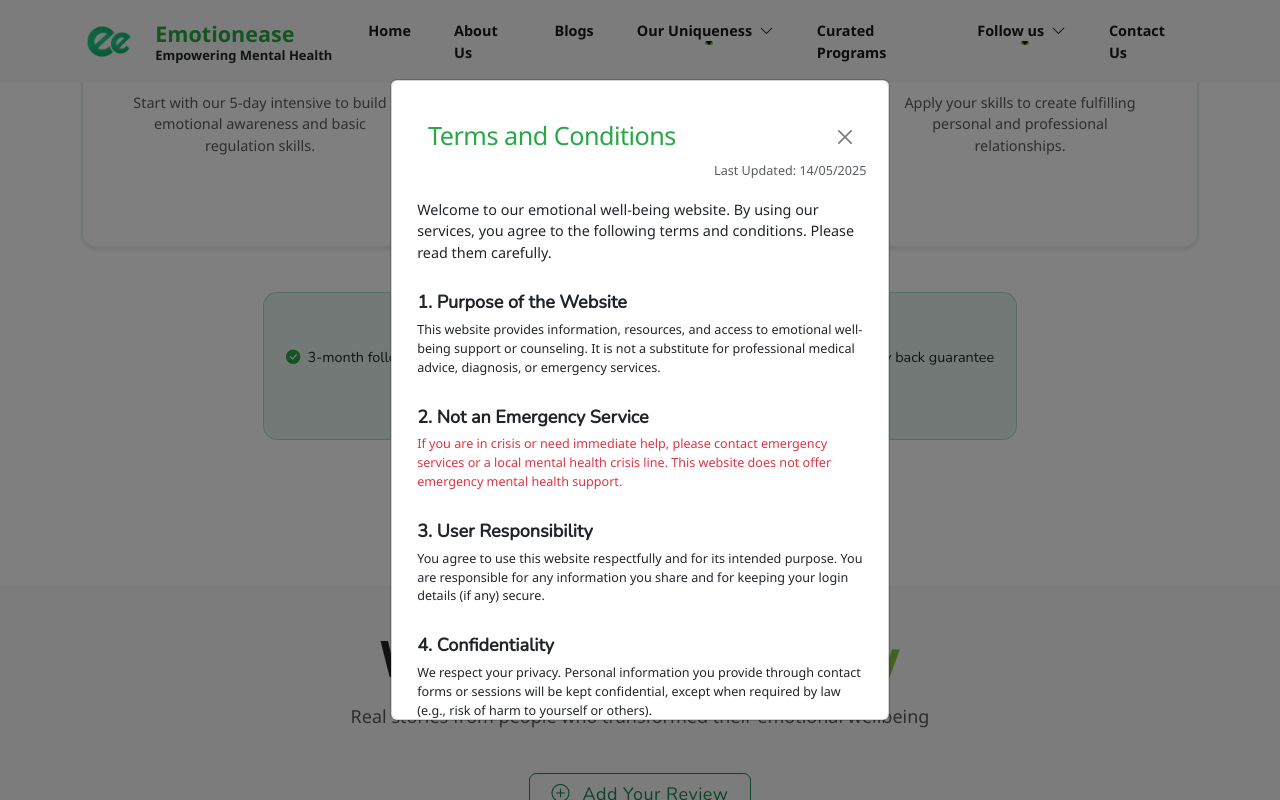
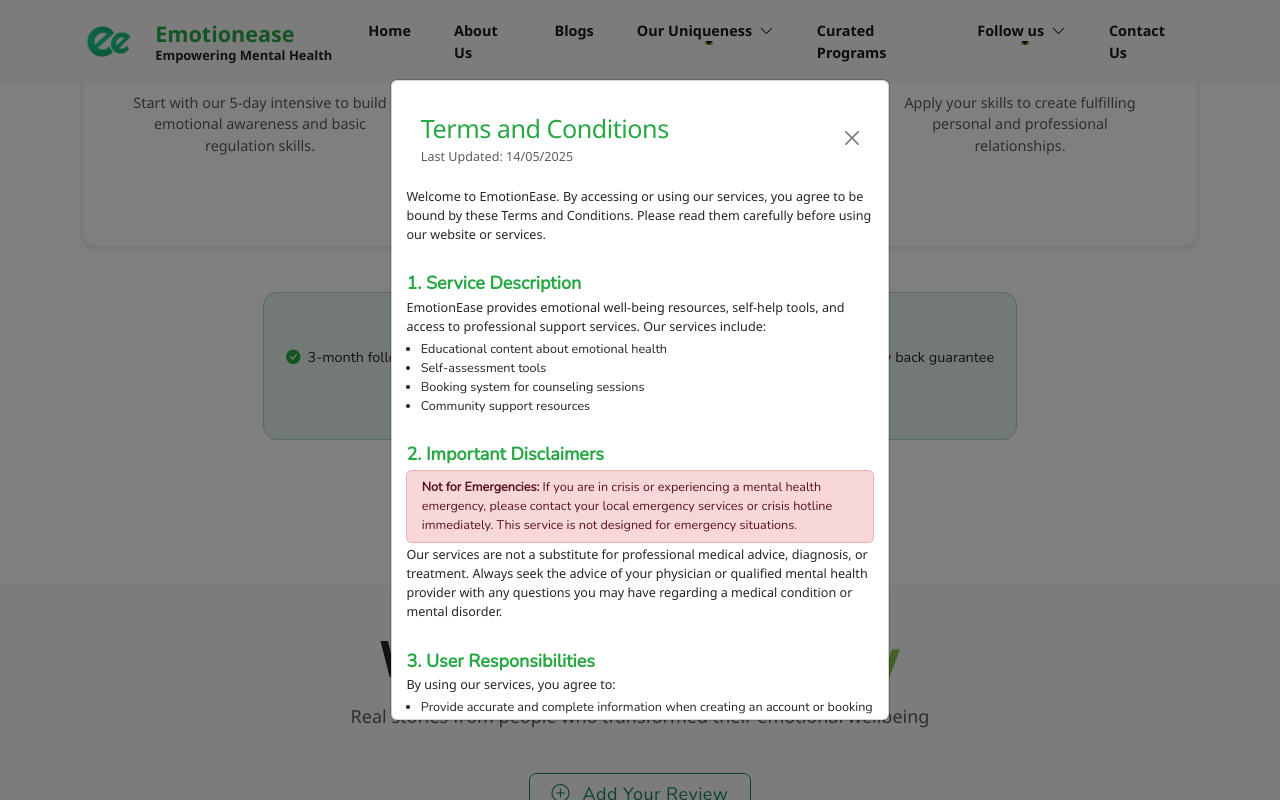
Before and after one commit to EmotionEase-dev/emotionease-Website, a React (Vite) app: page / in a window 1280 px wide. Both pictures are taken after a click on the button "*View Terms and Conditions". Shown: the part 3288-4088 px from the top of the page. Built offline with nearby package versions, Linux system fonts and the light colour scheme; a web font is replaced by a local one.

Commit message:
Terms updates

```diff
--- a/components/TermsAndConditions.jsx
+++ b/components/TermsAndConditions.jsx
@@ -2,9 +2,12 @@ import React from 'react';
 
 const TermsAndConditions = ({ onClose }) => {
   return (
-    <div className="modal-content p-4" style={{ maxHeight: '80vh', overflowY: 'auto' }}>
-      <div className="modal-header border-bottom-0 pb-0">
-        <h3 className="modal-title text-success mb-1">Terms and Conditions</h3>
+    <div className="modal-content p-3" style={{ maxHeight: '80vh', overflowY: 'auto' }}>
+      <div className="modal-header border-bottom-0 pb-0 d-flex justify-content-between align-items-center">
+        <div>
+          <h3 className="modal-title text-success mb-0">Terms and Conditions</h3>
+          <p className="text-muted small mb-0">Last Updated: 14/05/2025</p>
+        </div>
         <button
           type="button"
           className="btn-close"
@@ -12,85 +15,178 @@ const TermsAndConditions = ({ onClose }) => {
           aria-label="Close"
         ></button>
       </div>
-      <p className="text-muted text-end mb-3 small pt-1">Last Updated: 14/05/2025</p>
 
-      <div className="modal-body p-0">
-        <section className="mb-3 p-1">
-          <p className="mb-2 ">
-            Welcome to our emotional well-being website. By using our services, you agree to the following terms and conditions. Please read them carefully.
+      <div className="modal-body p-0 pt-2">
+        {/* Introduction */}
+        <section className="mb-3" style={{paddingTop: '1rem'}}>
+          <p className="mb-1 small">
+            Welcome to EmotionEase. By accessing or using our services, you agree to be bound by these Terms and Conditions.
+            Please read them carefully before using our website or services.
           </p>
         </section>
 
-        <section className="mb-3 p-1">
-          <h5 className="fw-bold">1. Purpose of the Website</h5>
-          <p className="mb-2 small">
-            This website provides information, resources, and access to emotional well-being support or counseling. It is not a substitute for professional medical advice, diagnosis, or emergency services.
+        {/* 1. Service Description */}
+        <section className="mb-3"style={{paddingTop: '1rem'}}>
+          <h5 className="fw-bold text-success mb-1">1. Service Description</h5>
+          <p className="mb-1 small">
+            EmotionEase provides emotional well-being resources, self-help tools, and access to professional support services.
+            Our services include:
+          </p>
+          <ul className="small mb-1 ps-3">
+            <li>Educational content about emotional health</li>
+            <li>Self-assessment tools</li>
+            <li>Booking system for counseling sessions</li>
+            <li>Community support resources</li>
+          </ul>
+        </section>
+
+        {/* 2. Important Disclaimers */}
+        <section className="mb-3"style={{paddingTop: '1rem'}}>
+          <h5 className="fw-bold text-success mb-1">2. Important Disclaimers</h5>
+          <div className="alert alert-danger small py-2 mb-1">
+            <strong>Not for Emergencies:</strong> If you are in crisis or experiencing a mental health emergency,
+            please contact your local emergency services or crisis hotline immediately. This service is not
+            designed for emergency situations.
+          </div>
+          <p className="small mb-1">
+            Our services are not a substitute for professional medical advice, diagnosis, or treatment.
+            Always seek the advice of your physician or qualified mental health provider with any questions
+            you may have regarding a medical condition or mental disorder.
           </p>
         </section>
 
-        <section className="mb-3 p-1">
-          <h5 className="fw-bold">2. Not an Emergency Service</h5>
-          <p className="text-danger small mb-2">
-            If you are in crisis or need immediate help, please contact emergency services or a local mental health crisis line. This website does not offer emergency mental health support.
+        {/* 3. User Responsibilities */}
+        <section className="mb-3" style={{paddingTop: '1rem'}}>
+          <h5 className="fw-bold text-success mb-1">3. User Responsibilities</h5>
+          <p className="small mb-1">
+            By using our services, you agree to:
+          </p>
+          <ul className="small mb-1 ps-3">
+            <li>Provide accurate and complete information when creating an account or booking sessions</li>
+            <li>Maintain the confidentiality of your account credentials</li>
+            <li>Use the services only for lawful purposes</li>
+            <li>Not engage in any abusive or harmful behavior toward our staff or other users</li>
+          </ul>
+        </section>
+
+        {/* 4. Session Policies */}
+        <section className="mb-3" style={{paddingTop: '1rem'}}>
+          <h5 className="fw-bold text-success mb-1">4. Session Policies</h5>
+          <h6 className="fw-bold small mt-2 mb-1">Eligibility:</h6>
+          <ul className="small mb-1 ps-3">
+            <li>Participants must be between 25-50 years old</li>
+            <li>Valid government ID may be required for verification</li>
+          </ul>
+
+          <h6 className="fw-bold small mt-2 mb-1">Booking and Cancellation:</h6>
+          <ul className="small mb-1 ps-3">
+            <li>Sessions must be cancelled or rescheduled at least 24 hours in advance</li>
+            <li>Late cancellations may result in forfeiture of session fees</li>
+            <li>No-shows will be charged the full session fee</li>
+          </ul>
+
+          <h6 className="fw-bold small mt-2 mb-1">Refund Policy:</h6>
+          <ul className="small mb-1 ps-3">
+            <li>If you end a paid session before the halfway point, you may request a 50% refund</li>
+            <li>No refunds will be issued after more than half of the session has been completed</li>
+            <li>Refunds are processed within 5-7 business days</li>
+            <li>Free sessions require no payment information</li>
+            <li>Missed free sessions may disqualify you from future free session offers</li>
+          </ul>
+        </section>
+
+        {/* 5. Privacy and Confidentiality */}
+        <section className="mb-3" style={{paddingTop: '1rem'}}>
+          <h5 className="fw-bold text-success mb-1">5. Privacy and Confidentiality</h5>
+          <p className="small mb-1">
+            We are committed to protecting your privacy. All personal information and session content will be kept
+            confidential except in these circumstances:
+          </p>
+          <ul className="small mb-1 ps-3">
+            <li>If we believe there is imminent risk of harm to yourself or others</li>
+            <li>When required by law or court order</li>
+            <li>For quality assurance purposes (with identifying information removed)</li>
+          </ul>
+          <p className="small mb-1">
+            Please review our full <a href="/privacy-policy" className="text-success">Privacy Policy</a> for more details.
           </p>
         </section>
 
-        <section className="mb-3 p-1">
-          <h5 className="fw-bold">3. User Responsibility</h5>
-          <p className="small mb-2">
-            You agree to use this website respectfully and for its intended purpose. You are responsible for any information you share and for keeping your login details (if any) secure.
+        {/* 6. Intellectual Property */}
+        <section className="mb-3" style={{paddingTop: '1rem'}}>
+          <h5 className="fw-bold text-success mb-1">6. Intellectual Property</h5>
+          <p className="small mb-1">
+            All content on this website, including text, graphics, logos, and software, is the property of EmotionEase
+            or its content suppliers and protected by intellectual property laws. You may not:
+          </p>
+          <ul className="small mb-1 ps-3">
+            <li>Reproduce, distribute, or modify any content without our express written permission</li>
+            <li>Use any automated systems to access or scrape our website</li>
+            <li>Create derivative works based on our content</li>
+          </ul>
+        </section>
+
+        {/* 7. Limitation of Liability */}
+        <section className="mb-3"style={{paddingTop: '1rem'}}>
+          <h5 className="fw-bold text-success mb-1">7. Limitation of Liability</h5>
+          <p className="small mb-1">
+            EmotionEase shall not be liable for any indirect, incidental, special, consequential or punitive damages,
+            including without limitation, loss of profits, data, use, goodwill, or other intangible losses, resulting from:
+          </p>
+          <ul className="small mb-1 ps-3">
+            <li>Your access to or use of or inability to access or use the services</li>
+            <li>Any conduct or content of any third party on the services</li>
+            <li>Any unauthorized access, use or alteration of your transmissions or content</li>
+          </ul>
+        </section>
+
+        {/* 8. Changes to Terms */}
+        <section className="mb-3"style={{paddingTop: '1rem'}}>
+          <h5 className="fw-bold text-success mb-1">8. Changes to Terms</h5>
+          <p className="small mb-1">
+            We reserve the right to modify these terms at any time. We will notify you of any changes by updating the
+            "Last Updated" date at the top of this document. Your continued use of our services after such modifications
+            constitutes your acceptance of the revised terms.
           </p>
         </section>
 
-        <section className="mb-3 p-1">
-          <h5 className="fw-bold">4. Confidentiality</h5>
-          <p className="small mb-2">
-            We respect your privacy. Personal information you provide through contact forms or sessions will be kept confidential, except when required by law (e.g., risk of harm to yourself or others).
+        {/* 9. Governing Law */}
+        <section className="mb-3"style={{paddingTop: '1rem'}}>
+          <h5 className="fw-bold text-success mb-1">9. Governing Law</h5>
+          <p className="small mb-1">
+            These Terms shall be governed by and construed in accordance with the laws of India. Any disputes arising
+            from these Terms or your use of our services will be subject to the exclusive jurisdiction of the courts
+            of Chennai, Tamil Nadu.
           </p>
         </section>
 
-        <section className="mb-3 p-1">
-          <h5 className="fw-bold">5. Booking, Cancellations, and Refunds</h5>
-          <ul className="small mb-2">
-            <li className="mb-1"style={{fontWeight:'bold'}}>You can schedule sessions through our booking page.</li>
-            <li className="mb-1"style={{fontWeight:'bold'}}>Candidates should be within the age limit of 25 to 50 years.</li>
-            <li className="mb-1"style={{fontWeight:'bold'}}>Please cancel or reschedule at least 24 hours in advance.</li>
-            <li className="mb-1"style={{fontWeight:'bold'}}>If you are not satisfied with a paid session and choose to end it before halfway through, you are eligible for a 50% money-back refund.</li>
-            <li className="mb-1"style={{fontWeight:'bold'}} >Refunds will not be provided after more than half of the session is completed.</li>
-            <li className="mb-1" style={{fontWeight:'bold'}}>Free sessions do not require any bank account or payment details.</li>
-            <li className="mb-1"style={{fontWeight:'bold'}}>If you booked a free session and did not attend, you will not be eligible to book another free session in the future</li>
-            <li className="mb-1"style={{fontWeight:'bold'}}>Refunds will be processed within 1-5 business days.</li>
+        {/* 10. Contact Information */}
+        <section className="mb-2"style={{paddingTop: '1rem'}}>
+          <h5 className="fw-bold text-success mb-1">10. Contact Us</h5>
+          <p className="small mb-1">
+            If you have any questions about these Terms and Conditions, please contact us at:
+          </p>
+          <ul className="small mb-1 ps-3">
+  <li>
+    📧 Email:
+    <a href="mailto:info@emotionease.in" className="text-decoration-none ms-1">
+      info@emotionease.in
+    </a>,
+    <a href="mailto:emotionease@gmail.com" className="text-decoration-none ms-1">
+      emotionease@gmail.com
+    </a>
+  </li>
+  <li>📞 Phone: <a href="tel:+919876543210" className="text-decoration-none">+91 98765 43210</a></li>
+  <li>📍 Address: EmotionEase, Chennai, Tamil Nadu, India</li>
+</ul>
 
-          </ul>
-        </section>
-
-        <section className="mb-3 p-1">
-          <h5 className="fw-bold">6. Limitation of Liability</h5>
-          <p className="small mb-2">
-            While we aim to provide helpful and supportive services, we are not liable for any decisions or actions taken based on information from this website.
-          </p>
-        </section>
-
-        <section className="mb-3 p-1">
-          <h5 className="fw-bold">7. Changes to These Terms</h5>
-          <p className="small mb-2">
-            We may update these terms from time to time. Please check back regularly. By continuing to use our website, you agree to the latest version.
-          </p>
-        </section>
-
-        <section className="mb-3 p-1">
-          <h5 className="fw-bold">8. Contact Us</h5>
-          <p className="small mb-2">
-            If you have any questions about these terms, please contact us at: <br />
-            📧 <a href="mailto:info@emotionease.in" className="text-decoration-none">info@emotionease.in</a>
-          </p>
         </section>
       </div>
 
-      <div className="modal-footer border-top-0 pt-0">
+      <div className="modal-footer border-top-0 pt-2 d-flex justify-content-end">
         <button
           type="button"
-          className="btn btn-outline-secondary btn-sm"
+          className="btn btn-success btn-sm"
           onClick={onClose}
         >
           Close
```
